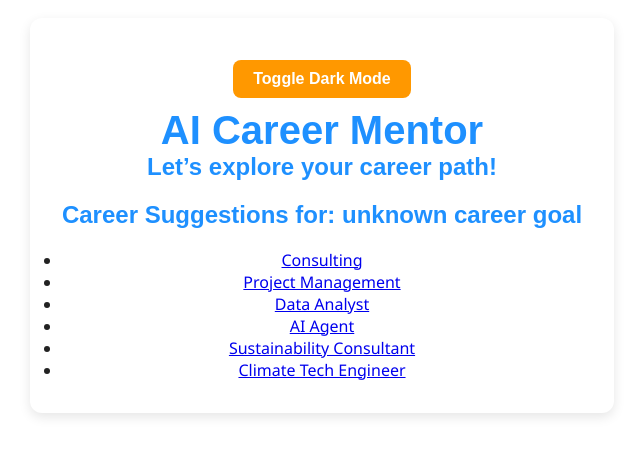
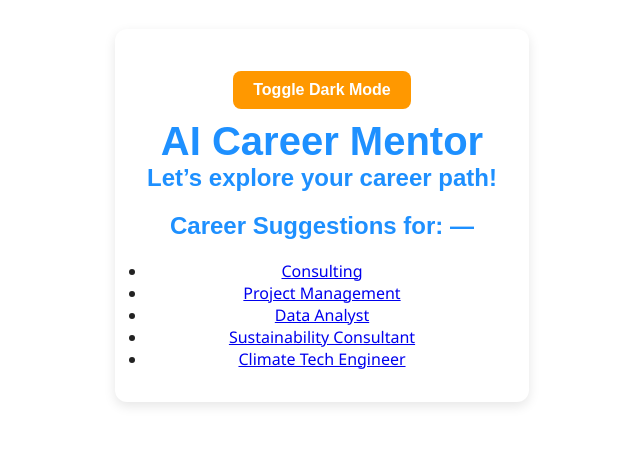
Before and after one commit to gjasmma/GJA-SMMA-AI-Career-Mentor-App, a React (Vite) app: page /career-results in a window 1280 px wide. Shown: the part 185-640 px from the top of the page, without its empty margins (318-961 px from the left). Built offline with nearby package versions, Linux system fonts and the light colour scheme.

Commit message:
Update CareerResults.tsx

```diff
--- a/src/pages/CareerResults.tsx
+++ b/src/pages/CareerResults.tsx
@@ -6,12 +6,13 @@ const CareerResults: React.FC = () => {
   const [careerOptions, setCareerOptions] = useState<string[]>([]);
   const location = useLocation();
   const query = new URLSearchParams(location.search);
-  const careerGoal = query.get('goal') || 'unknown career goal';
+  const careerGoal = query.get('goal') || '';
 
   useEffect(() => {
     const goal = careerGoal.toLowerCase();
 
-    if (goal === 'developer') {
+    switch (goal) {
+      case 'developer':
         setCareerOptions([
           'Frontend Developer',
           'Backend Developer',
@@ -20,14 +21,16 @@ const CareerResults: React.FC = () => {
           'Blockchain Developer',
           'Quantum Computing Researcher'
         ]);
-    } else if (goal === 'designer') {
+        break;
+      case 'designer':
         setCareerOptions([
           'UI/UX Designer',
           'Graphic Designer',
           'Creative Technologist',
           'Product Designer'
         ]);
-    } else if (goal === 'security') {
+        break;
+      case 'security':
         setCareerOptions([
           'Cybersecurity Analyst',
           'Ethical Hacker (CEH)',
@@ -35,7 +38,8 @@ const CareerResults: React.FC = () => {
           'Apple Security Software Developer',
           'AI Threat Intelligence Specialist'
         ]);
-    } else if (goal === 'health') {
+        break;
+      case 'health':
         setCareerOptions([
           'Fitness Coach',
           'Dietitian',
@@ -43,14 +47,16 @@ const CareerResults: React.FC = () => {
           'Medical Doctor',
           'Mental Health Counselor'
         ]);
-    } else if (goal === 'relationships') {
+        break;
+      case 'relationships':
         setCareerOptions([
           'Relationship Advisor',
           'Relationship Coach',
           'Life Coach',
           'Family Therapist'
         ]);
-    } else if (goal === 'business') {
+        break;
+      case 'business':
         setCareerOptions([
           'Global Analyst',
           'Social Media Marketing Expert',
@@ -58,35 +64,49 @@ const CareerResults: React.FC = () => {
           'Entrepreneur',
           'Project Manager'
         ]);
-    } else if (goal === 'finance') {
+        break;
+      case 'finance':
         setCareerOptions([
           'Cryptocurrency Investor',
           'Stock Market Advisor',
           'Financial Analyst',
           'FinTech Product Manager'
         ]);
-    } else if (goal === 'law') {
+        break;
+      case 'law':
         setCareerOptions([
           'Lawyer',
           'Corporate Legal Advisor',
           'AI Ethics & Policy Specialist'
         ]);
-    } else {
-      // Default / general suggestions
+        break;
+      case 'ai':
+        setCareerOptions([
+          'AI Agent',
+          'AI Ethics Specialist',
+          'AI Product Manager',
+          'AI Research Scientist'
+        ]);
+        break;
+      default:
         setCareerOptions([
           'Consulting',
           'Project Management',
           'Data Analyst',
-        'AI Agent',
           'Sustainability Consultant',
           'Climate Tech Engineer'
         ]);
+        break;
     }
   }, [careerGoal]);
 
   return (
     <div className="career-result">
-      <h2>Career Suggestions for: {careerGoal}</h2>
+      <h2>Career Suggestions for: {careerGoal || '—'}</h2>
+
+      {careerOptions.length === 0 ? (
+        <p>No suggestions found for "{careerGoal}". Please try another category.</p>
+      ) : (
         <ul>
           {careerOptions.map((option, index) => (
             <li key={index} className="career-option">
@@ -96,6 +116,7 @@ const CareerResults: React.FC = () => {
             </li>
           ))}
         </ul>
+      )}
     </div>
   );
 };
```
Lines whose indentation alone changed are shown as unchanged.
